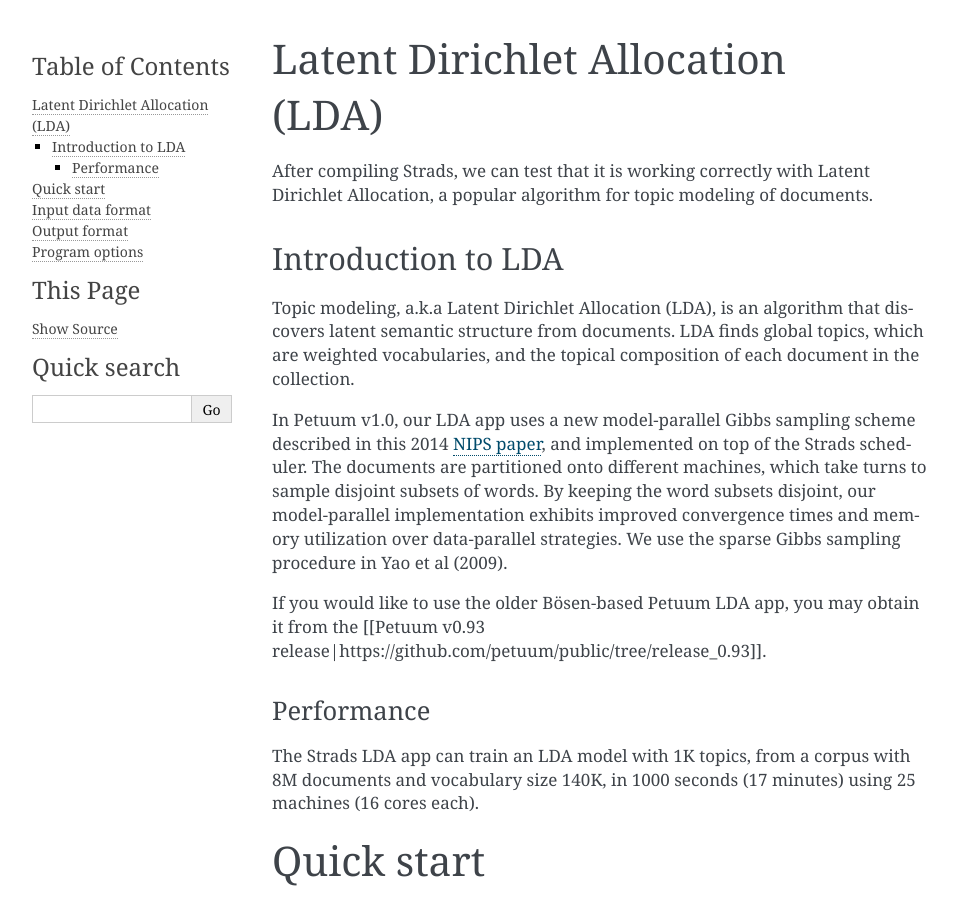
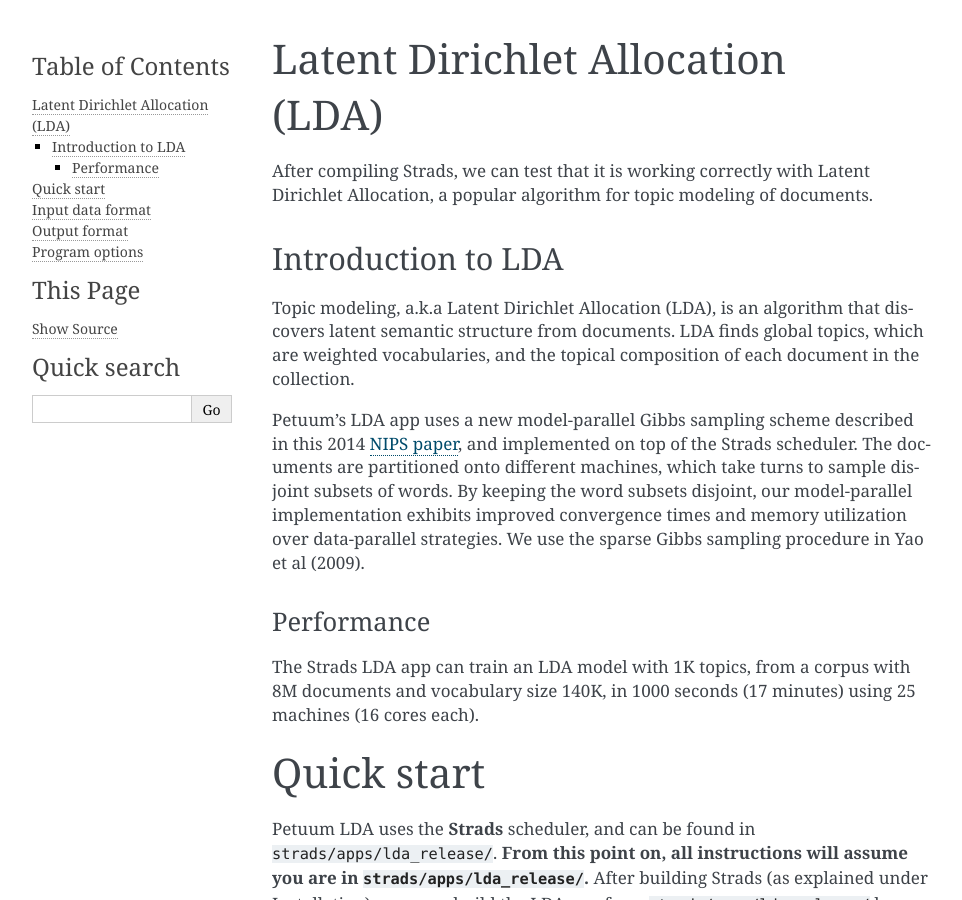
Before and after one commit to sailing-pmls/pmls.readthedocs.io, a Sphinx documentation site: the page built from docs/latent-dirichlet-allocation.md, in a window 1280 px wide and 900 px high. Shown: the whole window, without its empty margins (148-1110 px from the left). Built offline with Sphinx 7.4.7, drawn with Linux system fonts in a browser that asks for light colours.

Commit message:
Update latent-dirichlet-allocation.md

```diff
--- a/docs/latent-dirichlet-allocation.md
+++ b/docs/latent-dirichlet-allocation.md
@@ -6,9 +6,7 @@ After compiling Strads, we can test that it is working correctly with Latent Dir
 
 Topic modeling, a.k.a Latent Dirichlet Allocation (LDA), is an algorithm that discovers latent semantic structure from documents. LDA finds global topics, which are weighted vocabularies, and the topical composition of each document in the collection.
 
-In Petuum v1.0, our LDA app uses a new model-parallel Gibbs sampling scheme described in this 2014 [NIPS paper](http://www.cs.cmu.edu/~epxing/papers/2014/STRADS_NIPS14.pdf), and implemented on top of the Strads scheduler. The documents are partitioned onto different machines, which take turns to sample disjoint subsets of words. By keeping the word subsets disjoint, our model-parallel implementation exhibits improved convergence times and memory utilization over data-parallel strategies. We use the sparse Gibbs sampling procedure in Yao et al (2009).
-
-If you would like to use the older Bösen-based Petuum LDA app, you may obtain it from the [[Petuum v0.93 release|https://github.com/petuum/public/tree/release_0.93]].
+Petuum's LDA app uses a new model-parallel Gibbs sampling scheme described in this 2014 [NIPS paper](http://www.cs.cmu.edu/~epxing/papers/2014/STRADS_NIPS14.pdf), and implemented on top of the Strads scheduler. The documents are partitioned onto different machines, which take turns to sample disjoint subsets of words. By keeping the word subsets disjoint, our model-parallel implementation exhibits improved convergence times and memory utilization over data-parallel strategies. We use the sparse Gibbs sampling procedure in Yao et al (2009).
 
 ### Performance
 
```
